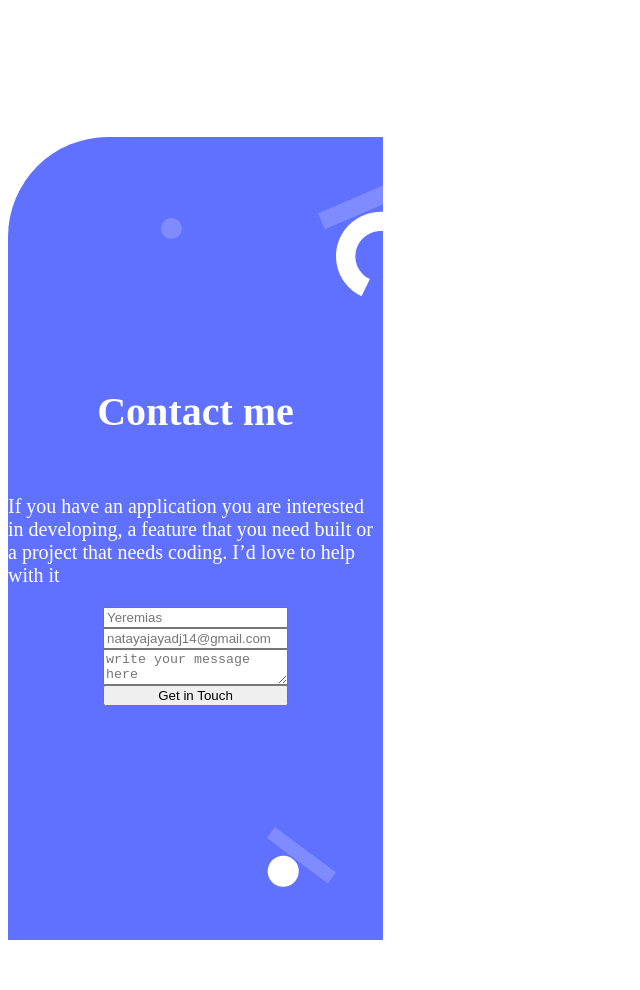
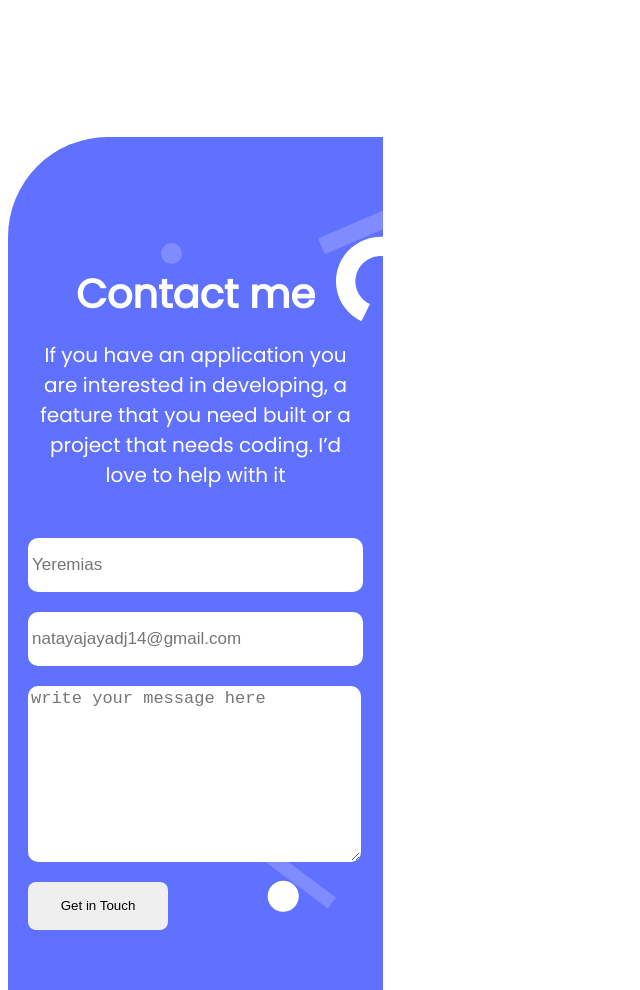
Before and after one commit to Bhekisile/My-Portfolio, a website: page index.html in a window 1280 px wide. Shown: the part 4660-5650 px from the top of the page, without its empty margins (0-640 px from the left). Before the commit the page ends 5608 px from the top, so only its background shows below. Drawn offline with Linux system fonts and the light colour scheme.

Commit message:
Add style to html

```diff
--- a/styles.css
+++ b/styles.css
@@ -471,18 +471,53 @@
   border-radius: 100px 0 0 0 ;
   color: #fff;
   align-items: center;
+  font-family: "Poppins", sans-serif;
+  font-style: normal;
+  padding-top: 50px;
 }
 
 .contact-section form {
   display: flex;
-  justify-content: center;
   flex-direction: column;
 }
 
 .contact-section h3 {
   font-size: 40px;
+  margin-bottom: 0;
 }
 
 .contact-section p {
   font-size: 20px;
+  font-weight: 400;
+  width: 327px;
+  height: 102px;
+  text-align: center;
+  padding: 1rem;
+  margin-bottom: 80px;
+  margin-top: 0;
 }
+
+.contact-section input {
+  width: 327px;
+  height: 48px;
+  border-radius: 10px;
+  border-color: transparent;
+  margin-bottom: 20px;
+  font-size: 17px;
+}
+
+.contact-section textarea {
+  width: 327px;
+  height: 170px;
+  border-radius: 10px;
+  border-color: transparent;
+  margin-bottom: 20px;
+  font-size: 17px;
+}
+
+.contact-section button {
+  width: 140px;
+  height: 48px;
+  border-radius: 8px;
+  border-color: transparent;
+}
```
